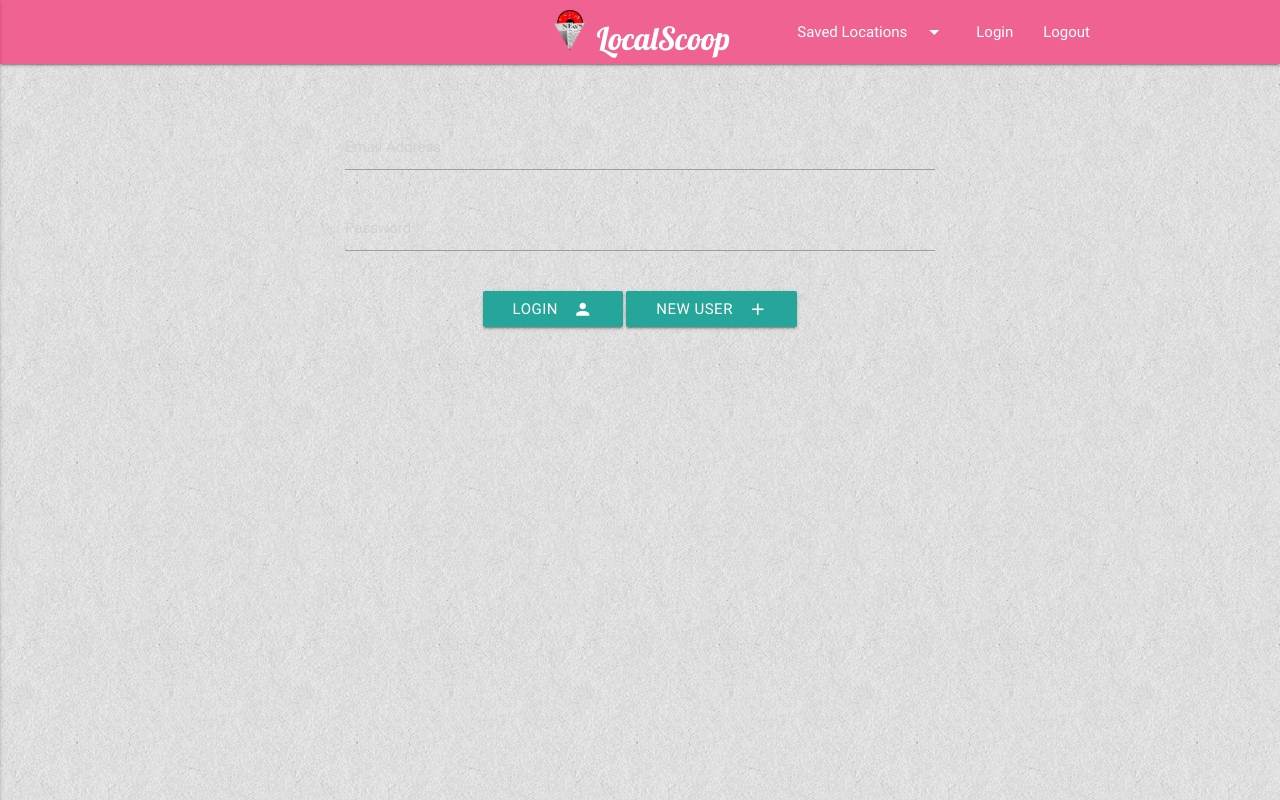
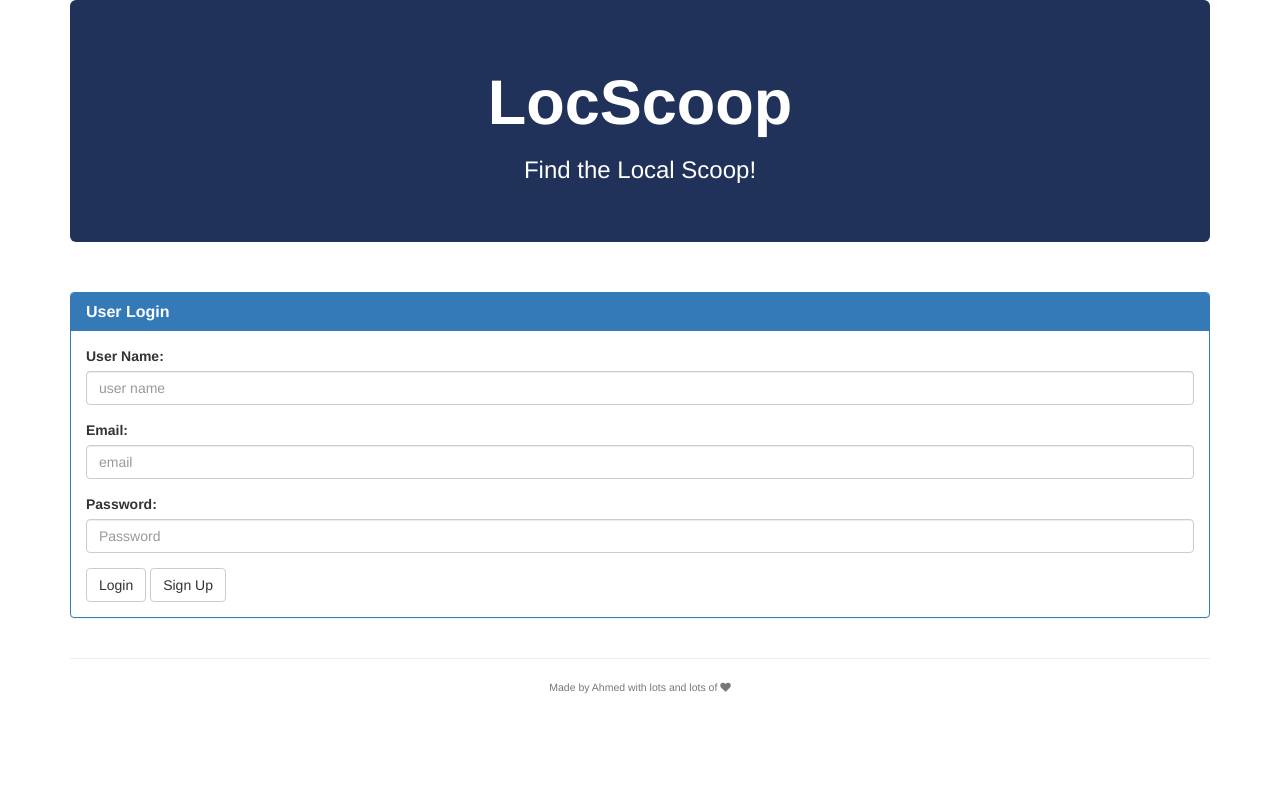
Before and after one commit to ashleyedds/LocalScoop, a plain HTML site: page login.html in a window 1280 px wide. Drawn offline with nearby package versions, Linux system fonts and the light colour scheme; some packages are replaced by stand-ins of ours; no server answers.

Commit message:
login edits

```diff
--- a/login.html
+++ b/login.html
@@ -2,80 +2,141 @@
 <html lang="en">
 
 <head>
-		<title>LocalLogin</title>
   <meta charset="UTF-8">
-		<link rel="stylesheet" href="https://cdnjs.cloudflare.com/ajax/libs/materialize/0.100.2/css/materialize.min.css">
-		<link rel="stylesheet" href="assets/css/style.css">
-		<link rel="shortcut icon" href="assets/images/favicon.ico" type="image/x-icon">
-		<link rel="icon" href="assets/images//favicon.ico" type="image/x-icon">
-		<link href="https://fonts.googleapis.com/icon?family=Material+Icons" rel="stylesheet">
-		<link href="https://fonts.googleapis.com/css?family=Lobster" rel="stylesheet">
+  <title>New York Times Search</title>
+  <!-- Bootswatch Styling for Improving the Aesthetics -->
+  <link rel="stylesheet" href="https://maxcdn.bootstrapcdn.com/bootswatch/3.3.6/flatly/bootstrap.min.css">
+
+  <!-- Font Awesome CSS Icons (For cool glyphicons) -->
+  <link rel="stylesheet" href="https://maxcdn.bootstrapcdn.com/font-awesome/4.5.0/css/font-awesome.min.css">
+
+  <!-- Style to fix the issue of text extending past panel length -->
+  <style>
+    .panel-body a {
+      word-break: break-all;
+    }
+  </style>
+
 <script src="https://cdn.jsdelivr.net/npm/moment@2.20.1/moment.min.js"></script>
+
 <script src="https://www.gstatic.com/firebasejs/4.9.0/firebase.js"></script>
 </head>
 
 <body>
-        <nav>
-            <ul id="dropdown1" class="dropdown-content">
-                <li><a href="#!">one</a></li>
-                <li><a href="#!">two</a></li>
-                <li><a href="#!">three</a></li>
-            </ul>
-            <ul id="dropdown2" class="dropdown-content">
-                <li><a href="#!">one</a></li>
-                <li><a href="#!">two</a></li>
-                <li><a href="#!">three</a></li>
-            </ul>
-            <div class="nav-wrapper">
-                <a href="#!" id="logo" class="brand-logo center">
-                <img class="responsive-img" src="assets/images/localscoopsprinkles.png">
-                LocalScoop
-                </a>
-              <a href="#" data-activates="mobile-demo" class="button-collapse"><i class="material-icons">menu</i></a>
-              <ul class="right hide-on-med-and-down">
-                <li><a id="link1" class="dropdown-button" href="#!" data-activates="dropdown1">Saved Locations<i class="material-icons right">arrow_drop_down</i></a></li>
-                <li><a id="link2" href="#">Login</a></li>
-                <li><a id="link3" href="#">Logout</a></li>
-              </ul>
-              <ul class="side-nav" id="mobile-demo">
-                <li><a id="link1" class="dropdown-button" href="#!" data-activates="dropdown2">Saved Locations<i class="material-icons right">arrow_drop_down</i></a></li>
-                <li><a id="link2" href="#">Login</a></li>
-                <li><a id="link3" href="#">Logout</a></li>
-              </ul>
+
+  <!-- Main Bootstrap Search -->
+  <div class="container">
+
+    <!-- Jumbotron for Title -->
+    <div class="jumbotron" style="background-color: #20315A ; color: white;">
+      <h1 class="text-center"><strong> LocScoop</strong></h1>
+      <h3 class="text-center"> Find the Local Scoop!</h3>
     </div>
-        </nav>
 
-        <br>
+        <!-- This row will handle all of the retrieved articles -->
+        <!-- <div class="row">
+          <div class="col-sm-12">
             <br>
 
-        <div class="container">
-            <div class="row">
-                <form class="col s12">
-                  <div class="row">
-                    <div class="input-field col s8 offset-s2">
-                      <input placeholder="Email Address" id="email" type="text" class="validate">
-                      <label for="email"></label>
+            This panel will initially be made up of a panel and wells for each of the articles retrieved
+            <div class="panel panel-primary">
+
+              < Panel Heading for the retrieved articles box
+              <div class="panel-heading">
+                <h3 class="panel-title"><strong>Current Employee</strong></h3>
               </div>
-                    <div class="input-field col s8 offset-s2">
-                      <input placeholder="Password" id="password" type="text" class="validate">
-                      <label for="password"></label>
+
+              This main panel will hold each of the resulting articles
+              <div class="panel-body" id="well-section">
+
+                <table class="table table-striped" >
+                  <thead>
+                    <tr>
+                      <td>Employee Name</td>
+                      <td>Role</td>
+                      <td>Start Date</td>
+                      <td>Months Worked</td>
+                      <td>Monthly Rate $</td>
+                      <td>Total Billed</td>
+                    </tr>
+                  </thead>
+                  INSERT EMPLOYEE DATA
+
+                  <tbody id="full-member-list">
+                  </tbody>
+
+                </table>
               </div>
             </div>
+          </div>
+        </div>-->
+
+
+    <!-- Row for Searching New York Times -->
+    <div class="row">
+      <div class="col-sm-12">
+        <br>
+        <!-- First panel is for handling the search parameters -->
+        <div class="panel panel-primary">
+          <div class="panel-heading">
+            <h3 class="panel-title"><strong> User Login </strong></h3>
+          </div>
+          <div class="panel-body">
+
+            <!-- Here we create an HTML Form for handling the inputs-->
+            <form role="form">
+
+              <!-- Here we create the text box for capturing the search term-->
+              <div class="form-group">
+                <label for="search">User Name:</label>
+                <input type="text" placeholder="user name" class="form-control" id="userName">
+              </div>
+
+              <!-- Here we capture the number of records that the user wants to retrieve  -->
+              <div class="form-group">
+                <label for="email">Email:</label>
+                <input type="email" placeholder="email" class="form-control" id="email">
+              </div>
+
+              <div class="form-group">
+                <label for="Password">Password:</label>
+                <input type="pwd" placeholder="Password" class="form-control" id="password">
+              </div>
+
+
+
+              <!-- Here we have our final submitEmployee button -->
+              <button type="submitEmployee" class="btn btn-default" id="submitEmployee">Login</button>
+              <button type="submitEmployee" class="btn btn-default" id="submitEmployee">Sign Up</button>
+             <!-- <button type="button" class="btn btn-default" id="clear-all"><i class="fa fa-trash"></i> Clear Results</button>-->
+
             </form>
-
-                <br>
-                <br>
-
-                  <div class="row">
-                    <div class="col s12 center-align">
-                        <a class="waves-effect waves-light btn"><i class="material-icons right">person</i>Login</a>
-                        <a class="waves-effect waves-light btn"><i class="material-icons right">add</i>New User</a>
+          </div>
+        </div>
       </div>
     </div>
 
-            <script src="https://code.jquery.com/jquery-3.3.1.min.js" integrity="sha256-FgpCb/KJQlLNfOu91ta32o/NMZxltwRo8QtmkMRdAu8=" crossorigin="anonymous"></script>
-            <script src="https://cdnjs.cloudflare.com/ajax/libs/materialize/0.100.2/js/materialize.min.js"></script>
-            <script async defer src="https://maps.googleapis.com/maps/api/js?key=AIzaSyCohcwU5j-Gu6Az6HVkUF0viow3lAyLZL8&callback=initMap"></script>
-            <script type="text/javascript" src="assets/javascript/app.js"></script>
+
+
+    <!-- Footer Region -->
+    <div class="row">
+      <div class="col-sm-12">
+
+        <!-- Line Break followed by closing -->
+        <hr>
+        <h5 class="text-center"><small>Made by Ahmed with lots and lots of <i class="fa fa-heart"></i></small></h5>
+
+      </div>
+    </div>
+
+  </div>
+
+  <!-- jQuery JS -->
+  <script src="https://code.jquery.com/jquery.js"></script>
+
+  <!-- Code to the JavaScript File -->
+  <script src="employeeDB.js"></script>
+
 </body>
+
 </html>
```
Also changed, not shown: login2.html (added, +81 -0 lines). Lines whose indentation alone changed are shown as unchanged.
